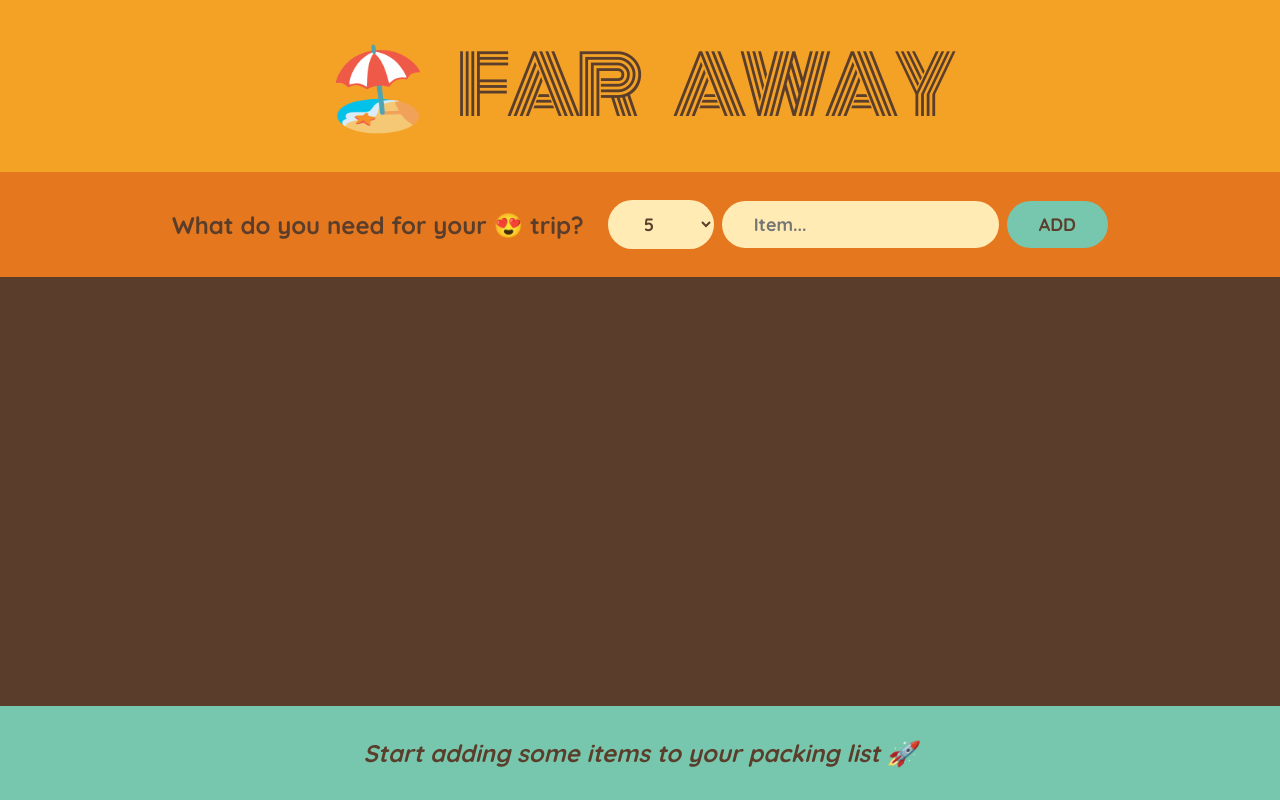
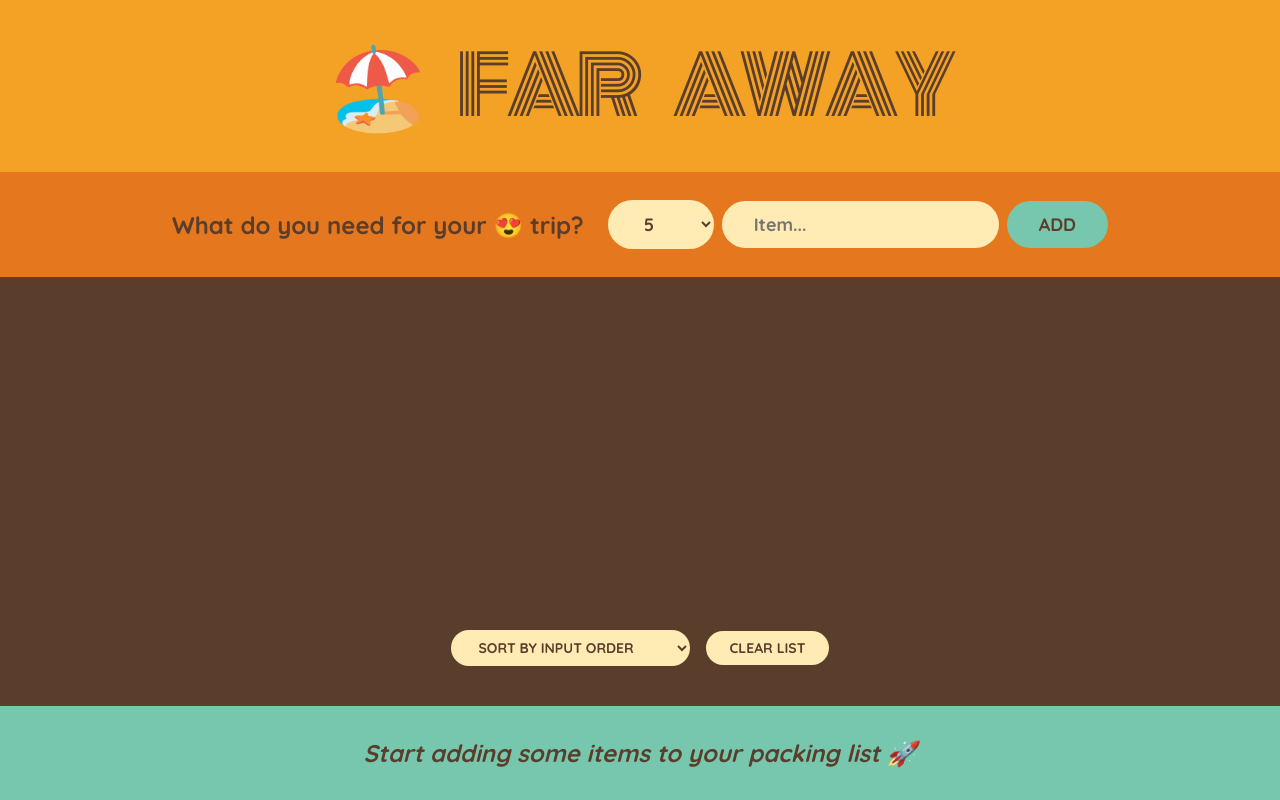
Before and after one commit to CatzillaOrz/react-pM689, a React (Create React App) app: page / in a window 1280 px wide. Built offline with nearby package versions, Linux system fonts and the light colour scheme; the HTML template or start-up script is replaced by a standard one.

Commit message:
feat: Sorted List

```diff
--- a/src/App.js
+++ b/src/App.js
@@ -15,6 +15,12 @@
         setItems((items) => items.map((item) => (item.id === id ? { ...item, packed: !item.packed } : item)));
     }
 
+    function handleClearList() {
+        const confirmed = window.confirm('Are you sure you want to delete all items?');
+
+        if (confirmed) setItems([]);
+    }
+
     return (
         <div className="app">
             <Logo />
@@ -23,6 +29,7 @@
                 items={items}
                 onDeleteItem={handleDeleteItem}
                 onToggleItems={handleToggleItem}
+                onClearList={handleClearList}
             />
             <Stats items={items} />
         </div>
@@ -78,11 +85,21 @@
     );
 }
 
-function PackingList({ items, onDeleteItem, onToggleItems }) {
+function PackingList({ items, onDeleteItem, onToggleItems, onClearList }) {
+    const [sortBy, setSortBy] = useState('input');
+
+    let sortedItems;
+
+    if (sortBy === 'input') sortedItems = items;
+
+    if (sortBy === 'description') sortedItems = items.slice().sort((a, b) => a.description.localeCompare(b.description));
+
+    if (sortBy === 'packed') sortedItems = items.slice().sort((a, b) => Number(a.packed) - Number(b.packed));
+
     return (
         <div className="list">
             <ul>
-                {items.map((item) => (
+                {sortedItems.map((item) => (
                     <Item
                         item={item}
                         key={item.id}
@@ -91,6 +108,17 @@
                     />
                 ))}
             </ul>
+            <div className="actions">
+                <select
+                    value={sortBy}
+                    onChange={(e) => setSortBy(e.target.value)}
+                >
+                    <option value="input">Sort by input order</option>
+                    <option value="description">Sort by description</option>
+                    <option value="packed">Sort by packed status</option>
+                </select>
+                <button onClick={onClearList}>Clear list</button>
+            </div>
         </div>
     );
 }
```
